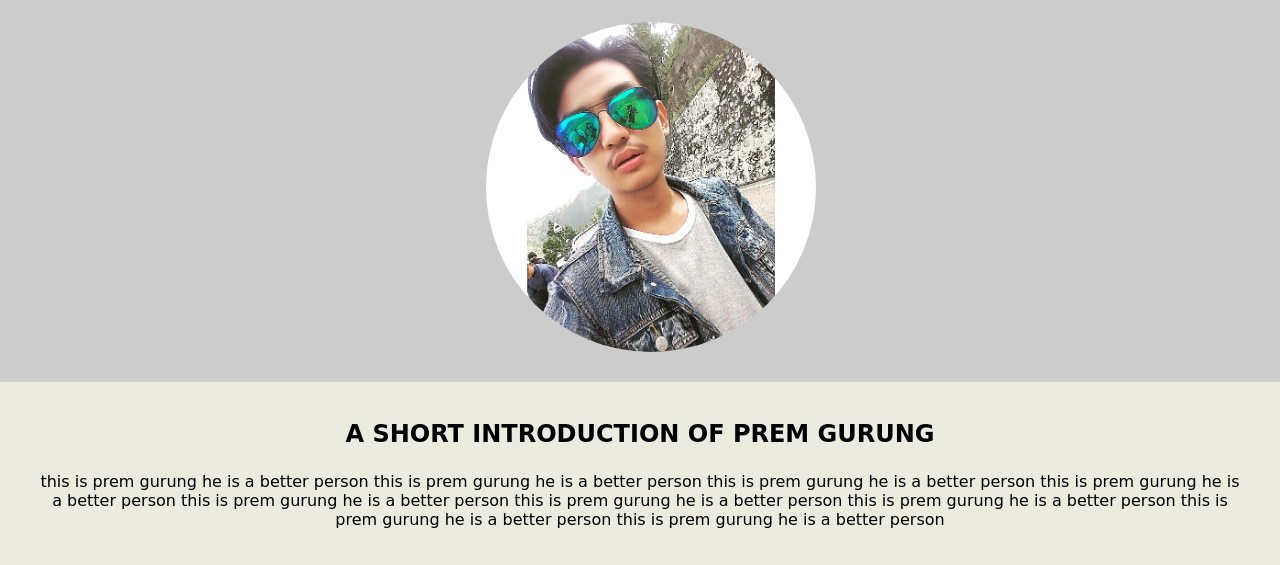
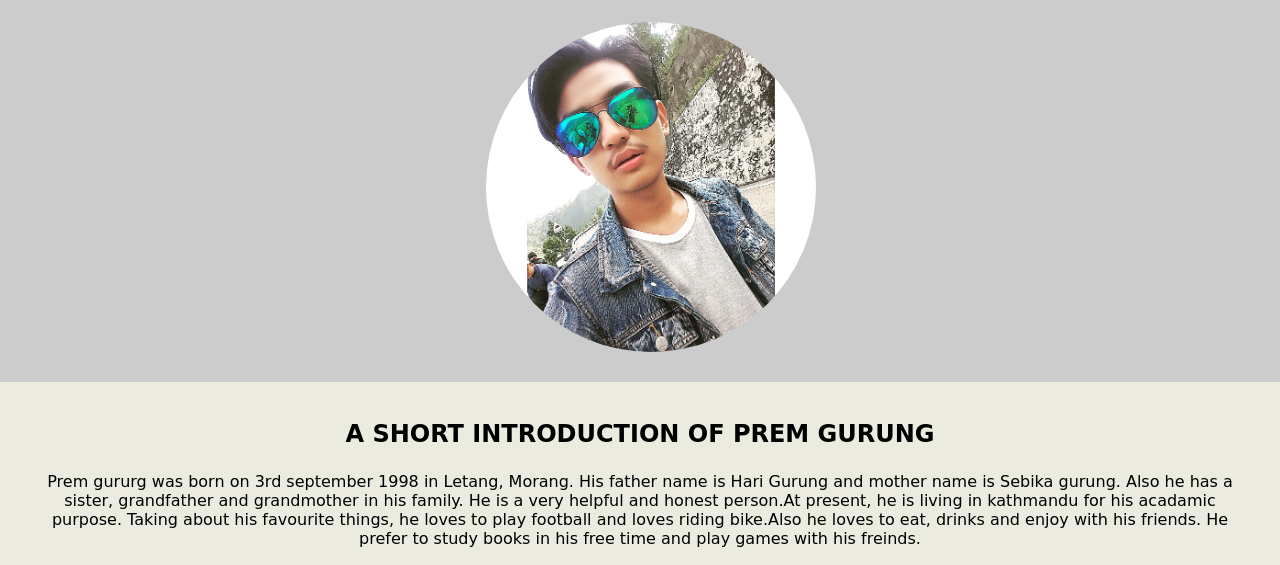
Before and after one commit to dipenvai/csy1018-assignment, a plain HTML site: page bio.html in a window 1280 px wide. Shown: the part 549-1114 px from the top of the page. Drawn offline with Linux system fonts and the light colour scheme.

Commit message:
fifth commit, april 7

```diff
--- a/bio.html
+++ b/bio.html
@@ -28,17 +28,15 @@
       </div>
       <div class="some">
         <h1> A SHORT INTRODUCTION OF PREM GURUNG</h1>
-        <p>this is prem gurung he is a better person
-          this is prem gurung he is a better person
-          this is prem gurung he is a better person
-          this is prem gurung he is a better person
-          this is prem gurung he is a better person
-          this is prem gurung he is a better person
-          this is prem gurung he is a better person
-          this is prem gurung he is a better person
-          this is prem gurung he is a better person
+        <p>Prem gururg was born on 3rd september 1998 in Letang, Morang.
+          His father name is Hari Gurung and mother name is Sebika gurung.
+          Also he has a sister, grandfather and grandmother in his family.
+          He is a very helpful and honest person.At present, he is living in kathmandu for his acadamic purpose.
+          Taking about his favourite things, he loves to play football and loves riding bike.Also he loves to eat, drinks and enjoy with his friends.
+          He prefer to study books in his free time and play games with his freinds.
+
        </p>
-      </div>
+     </div>
     </section>
     <footer>
       <p> Developed by: dipengrg@gmail.com</p>
--- a/css/style.css
+++ b/css/style.css
@@ -88,7 +88,6 @@ header p{/**this is the css that gives same style to the small paragraph in the
   padding: 3%;
 }
 .purna img{/**this is css which gives height and width to the image in div "purna"**/
-  height:400px;
   width:400px;
 }
 footer{/**this css gives style to the footer part**/
```
Also changed, not shown: index.html (+1 -1 lines), images/prem2.JPG (deleted), images/prem2.png (added).
